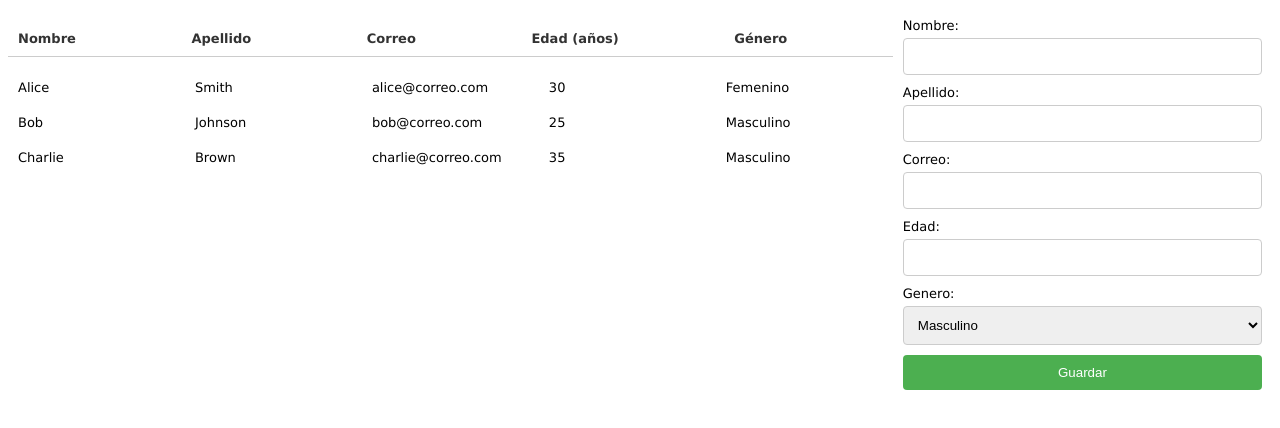
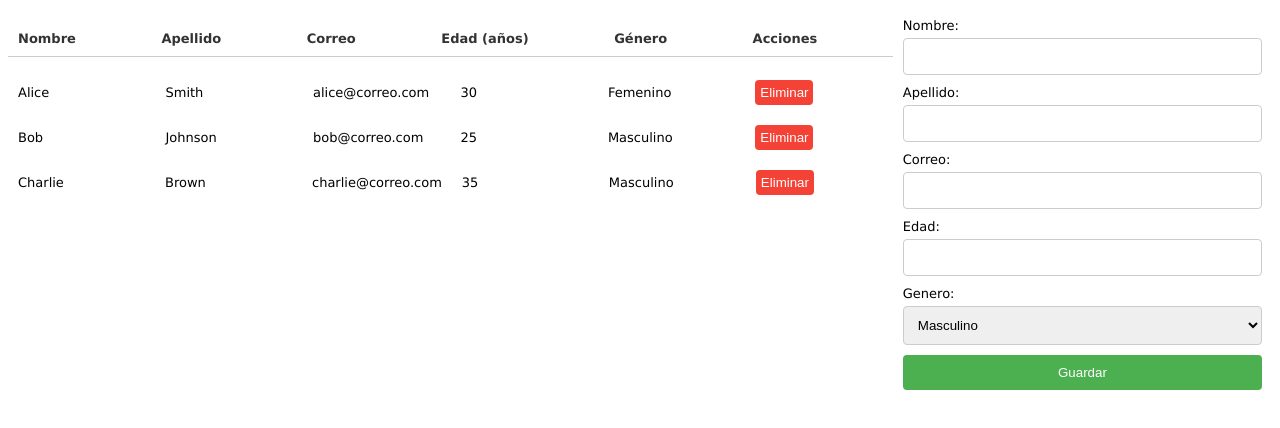
Before and after one commit to DarlynZen/app-first-Project, an Angular app: page / in a window 1280 px wide. Shown: the top 428 px of the page. Built offline with nearby package versions, Linux system fonts and the light colour scheme.

Commit message:
Enhance user management features: add edit and delete functionality, update user form handling, and improve user detail display

```diff
--- a/src/app/home/home.html
+++ b/src/app/home/home.html
@@ -1,6 +1,6 @@
 <div class="container">
     <!-- () para salida, [] para entrada
     user-list esta usando el alias de users -->
-    <app-user-list [users]="usersActive"></app-user-list>
-    <app-user-form (onCreate)="usersActive.push($event)"></app-user-form>
+    <app-user-list [users]="usersActive" (onDelete)="delete($event)" (onEdit)="edit($event)"></app-user-list>
+    <app-user-form (onCreate)="usersActive = [...usersActive, $event]" [editUser]="userSelected"></app-user-form>
 </div>
--- a/src/app/home/home.ts
+++ b/src/app/home/home.ts
@@ -16,4 +16,26 @@ export class Home {
     { name: 'Bob', lastname: 'Johnson', email: 'bob@correo.com', age: 25, gender: "Masculino"},
     { name: 'Charlie', lastname: 'Brown', email: 'charlie@correo.com', age: 35, gender: "Masculino"},
   ]
+
+  //inicialmente va a ser u nuclo porque no hay ningun usuario seleccionado para editar, pero cuando se seleccione un usuario para editar, se va a asignar ese usuario a esta variable
+  userSelected: IUser | null = null;
+
+  delete(index: number) {
+    const existsinUser = this.usersActive[index];
+
+    //return para evitar que se ejecute el código siguiente si no existe el usuario a eliminar
+    if(!existsinUser) {
+      alert("No existe el usuario a eliminar");
+      return;
+    }
+
+    if(confirm(`¿Estás seguro de eliminar este usuario?: ${existsinUser.name} ${existsinUser.lastname}`)) {
+      this.usersActive.splice(index, 1);
+    }
+  }
+
+  edit(user: IUser) {
+    console.log("Usuario a editar:", user);
+    this.userSelected = user;
+  }
 }
--- a/src/app/home/users/user-detail/user-detail.css
+++ b/src/app/home/users/user-detail/user-detail.css
@@ -21,3 +21,16 @@
   background-color: #e9f3a4;
   cursor: pointer;
 }
+
+button{
+  padding: 5px;
+  background-color: #f44336;
+  color: white;
+  border: none;
+  border-radius: 4px;
+  cursor: pointer;
+}
+
+button:hover{
+  background-color: #d32f2f;
+}
--- a/src/app/home/users/user-detail/user-detail.html
+++ b/src/app/home/users/user-detail/user-detail.html
@@ -1,7 +1,12 @@
-<div class="info" *ngIf="user">
+@if(user) {
+  <div class="info" (click)="edit()">
     <div class="value">{{ user.name }}</div>
     <div class="value">{{ user.lastname }}</div>
     <div class="value">{{ user.email }}</div>
     <div class="value">{{ user.age }}</div>
     <div class="value">{{ user.gender }}</div>
+    <div class="value">
+      <button (click)="delete($event)">Eliminar</button>
     </div>
+  </div>
+}
--- a/src/app/home/users/user-detail/user-detail.ts
+++ b/src/app/home/users/user-detail/user-detail.ts
@@ -1,10 +1,9 @@
-import { Component, Input } from '@angular/core';
+import { Component, EventEmitter, Input, Output } from '@angular/core';
 import { IUser } from '../interfaces/user';
-import { CommonModule } from '@angular/common';
 
 @Component({
   selector: 'app-user-detail',
-  imports: [CommonModule],
+  imports: [],
   templateUrl: './user-detail.html',
   styleUrl: './user-detail.css',
 })
@@ -18,8 +17,21 @@ export class UserDetail {
 
   //Lo anterior es lo mismo que decir esto
   @Input() user!: IUser;
+  @Input() index!: number;
+  @Output() onDelete: EventEmitter<number> = new EventEmitter();
+  @Output() onEdit: EventEmitter<IUser> = new EventEmitter();
 
   ngOnChange(){
     console.log('UserDetail - ngOnChange', this.user);
   }
+
+  delete($event: Event){
+    //evitar que se ejecute el evento click de editar del contenedor padre (div.info) al seleccionar una fila
+    $event.stopPropagation();
+    this.onDelete.emit(this.index);
+  }
+
+  edit(){
+    this.onEdit.emit(this.user);
+  }
 }
--- a/src/app/home/users/user-form/user-form.html
+++ b/src/app/home/users/user-form/user-form.html
@@ -19,8 +19,8 @@
   <div class="field">
     <label for="gender">Genero:</label>
     <select id="gender" name="gender" (input)="onInputGender($event.target!)" #genderInput>
-      <option value="masculino">Masculino</option>
-      <option value="femenino">Femenino</option>
+      <option value="Masculino">Masculino</option>
+      <option value="Femenino">Femenino</option>
     </select>
   </div>
 
--- a/src/app/home/users/user-form/user-form.ts
+++ b/src/app/home/users/user-form/user-form.ts
@@ -1,4 +1,4 @@
-import { Component, ElementRef, EventEmitter, Output, ViewChild } from '@angular/core';
+import { Component, ElementRef, EventEmitter, Input, Output, ViewChild } from '@angular/core';
 import { IUser, IGender } from '../interfaces/user';
 
 @Component({
@@ -10,6 +10,7 @@ import { IUser, IGender } from '../interfaces/user';
 export class UserForm {
 
   @Output() onCreate: EventEmitter<IUser> = new EventEmitter();
+  @Input() editUser: IUser | null = null;
   @ViewChild("nameInput") InputName!: ElementRef<HTMLInputElement>;
   @ViewChild("lastNameInput") InputLastname!: ElementRef<HTMLInputElement>;
   @ViewChild("emailInput") InputEmail!: ElementRef<HTMLInputElement>;
@@ -21,6 +22,7 @@ export class UserForm {
   email = "";
   age = 0;
   gender = "";
+  isEditMode = false;
 
   constructor() {
     //metodo constructor es el primer metodo en ejecutarse cuando se crea una instancia de la clase, es decir, cuando se crea un nuevo objeto de tipo UserForm. Es común usar el constructor para inicializar propiedades o configurar el estado inicial del componente.
@@ -32,6 +34,24 @@ export class UserForm {
     input.addEventListener('input', function(event) {
     console.log((event.target as HTMLInputElement).value);
   }); */
+  }
+
+  ngOnChanges(){
+    //si editUser es diferente de nulo
+    if(this.editUser) {
+      this.name = this.editUser.name;
+      this.lastname = this.editUser.lastname;
+      this.email = this.editUser.email;
+      this.age = this.editUser.age
+      this.gender = this.editUser.gender;
+      this.isEditMode = true;
+
+      this.InputName.nativeElement.value = this.name;
+      this.InputLastname.nativeElement.value = this.lastname;
+      this.InputEmail.nativeElement.value = this.email;
+      this.InputAge.nativeElement.value = this.age.toString();
+      this.InputGender.nativeElement.value = this.gender;
+    }
   }
 
   onInputName(evt: Event) {
@@ -80,12 +100,14 @@ export class UserForm {
     this.lastname = "";
     this.email = "";
     this.age = 0;
-    this.gender = "";
+    this.gender = "Masculino";
+    this.isEditMode = false;
+
     this.InputName.nativeElement.value = "";
     this.InputLastname.nativeElement.value = "";
     this.InputEmail.nativeElement.value = "";
     this.InputAge.nativeElement.value = "";
-    this.InputGender.nativeElement.value = "";
+    this.InputGender.nativeElement.value = "Masculino";
   }
 
 
--- a/src/app/home/users/user-list/user-list.html
+++ b/src/app/home/users/user-list/user-list.html
@@ -3,10 +3,10 @@
 </div>
 
 <div class="contain">
-  @for (user of usersActive; track user.email){
+  @for (user of usersActive; track user.email; let index = $index){
 <!--<app-user-detail name="{{user.name}}" lastName="{{user.lastName}}" email="{{user.email}}"></app-user-detail>-->
-    <app-user-detail [user]="user"></app-user-detail>
-}
+    <app-user-detail [user]="user" [index]="index" (onDelete)="delete($event)" (onEdit)="edit($event)"></app-user-detail>
+  }
 <!-- (onEdit)="handleEdit(user)" (onDelete)="handleDelete(user)" -->
 
 
--- a/src/app/home/users/user-list/user-list.ts
+++ b/src/app/home/users/user-list/user-list.ts
@@ -1,4 +1,4 @@
-import { Component, Input } from '@angular/core';
+import { Component, Input, Output, EventEmitter } from '@angular/core';
 import { UserTitle } from "../user-title/user-title";
 import { UserDetail } from "../user-detail/user-detail";
 import { IColumn } from '../interfaces/column';
@@ -13,7 +13,8 @@ import { IUser } from '../interfaces/user';
 export class UserList {
   //users dentro de input es un alias, para no cambiar otros nombres
   @Input("users") usersActive: IUser[] = [];
-
+  @Output() onDelete: EventEmitter<number> = new EventEmitter();
+  @Output() onEdit: EventEmitter<IUser> = new EventEmitter();
 /*   columns = ['name', 'lastName', 'email'];
  */
   //estructura de columnas
@@ -25,8 +26,16 @@ export class UserList {
     {property: "email", label: "Correo"},
     {property: "age", label:"Edad (años)"},
     {property: "gender", label: "Género"},
-    //{property: "actions", label: "Acciones"}
+    {property: "actions", label: "Acciones"}
   ]
+
+  delete(index: number) {
+    this.onDelete.emit(index);
+  }
+
+  edit(user: IUser) {
+    this.onEdit.emit(user);
+  }
 
   //el valor de columns se obtiene a partir de las claves del primer objeto del array usersActive
 /*   columns = Object.keys(this.usersActive[0]);
```
Lines whose indentation alone changed are shown as unchanged.
